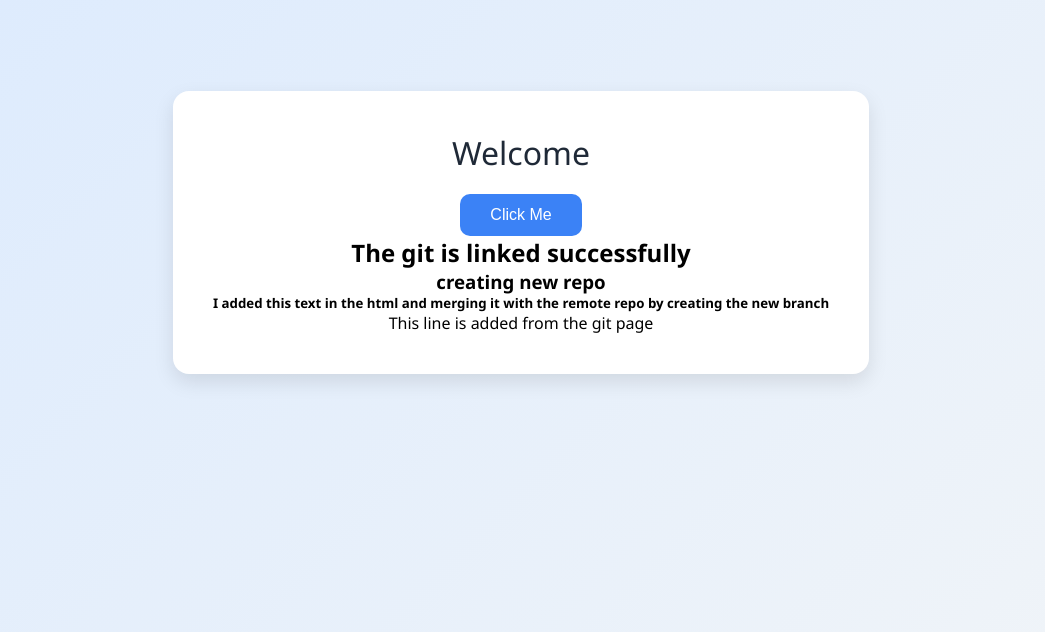
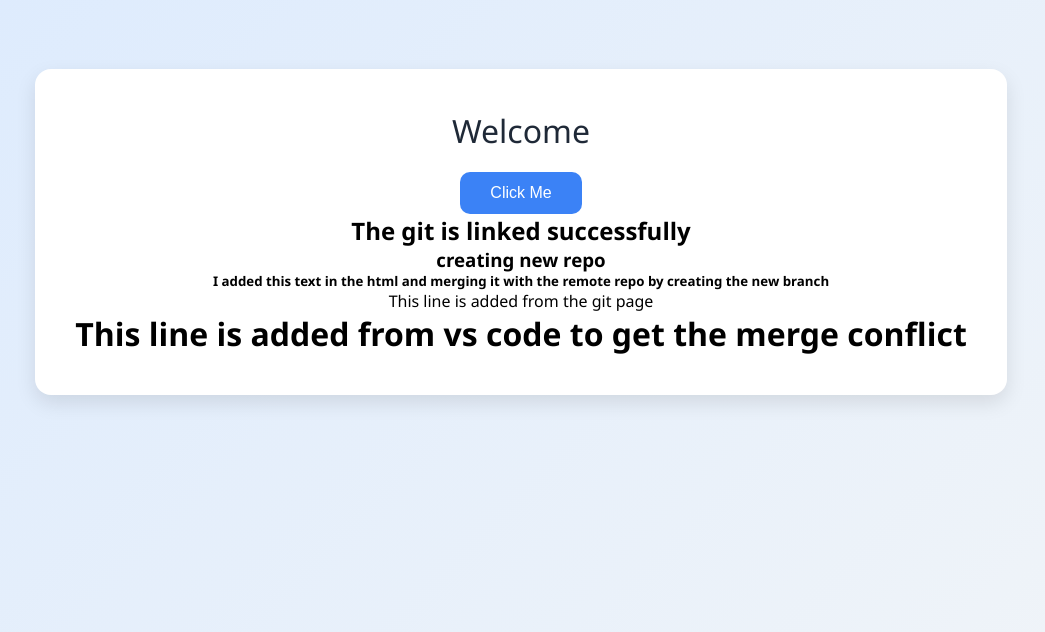
Before and after one commit to Gitlearn-learn/project-one, a plain HTML site: page index.html in a window 1280 px wide. Shown: the part 168-800 px from the top of the page, without its empty margins (119-1164 px from the left). Drawn offline with Linux system fonts and the light colour scheme.

Commit message:
h1 added for confilt from vs code

```diff
--- a/index.html
+++ b/index.html
@@ -13,6 +13,7 @@
     <h3>creating new repo</h3>
     <h5> I added this text in the html and merging it with the remote repo by creating the new branch</h5>
     <p>This line is added from the git page</p>
+    <h1> This line is added from vs code to get the merge conflict</h1>
   </div>
 
   <script src="main.js"></script>
```
